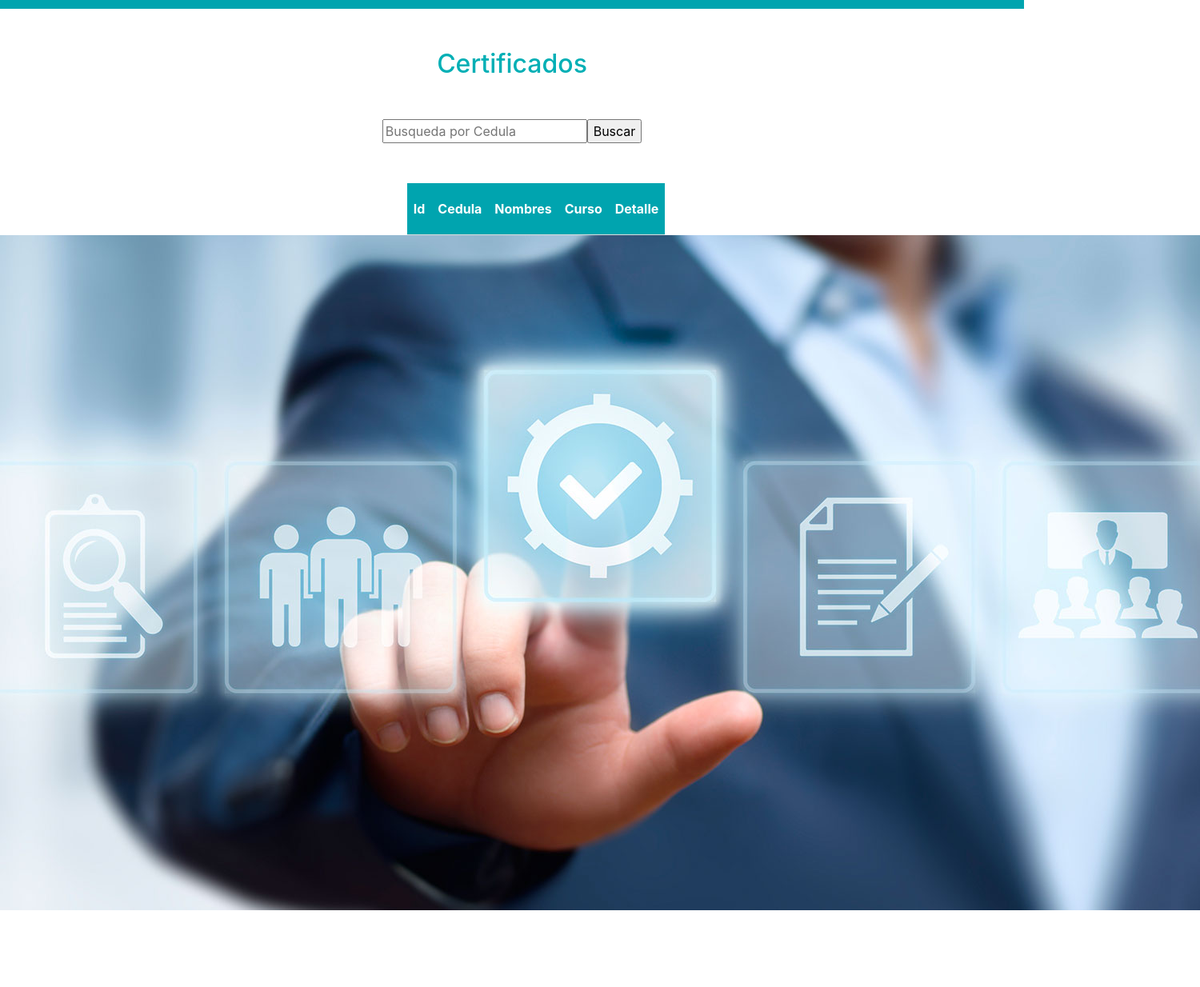
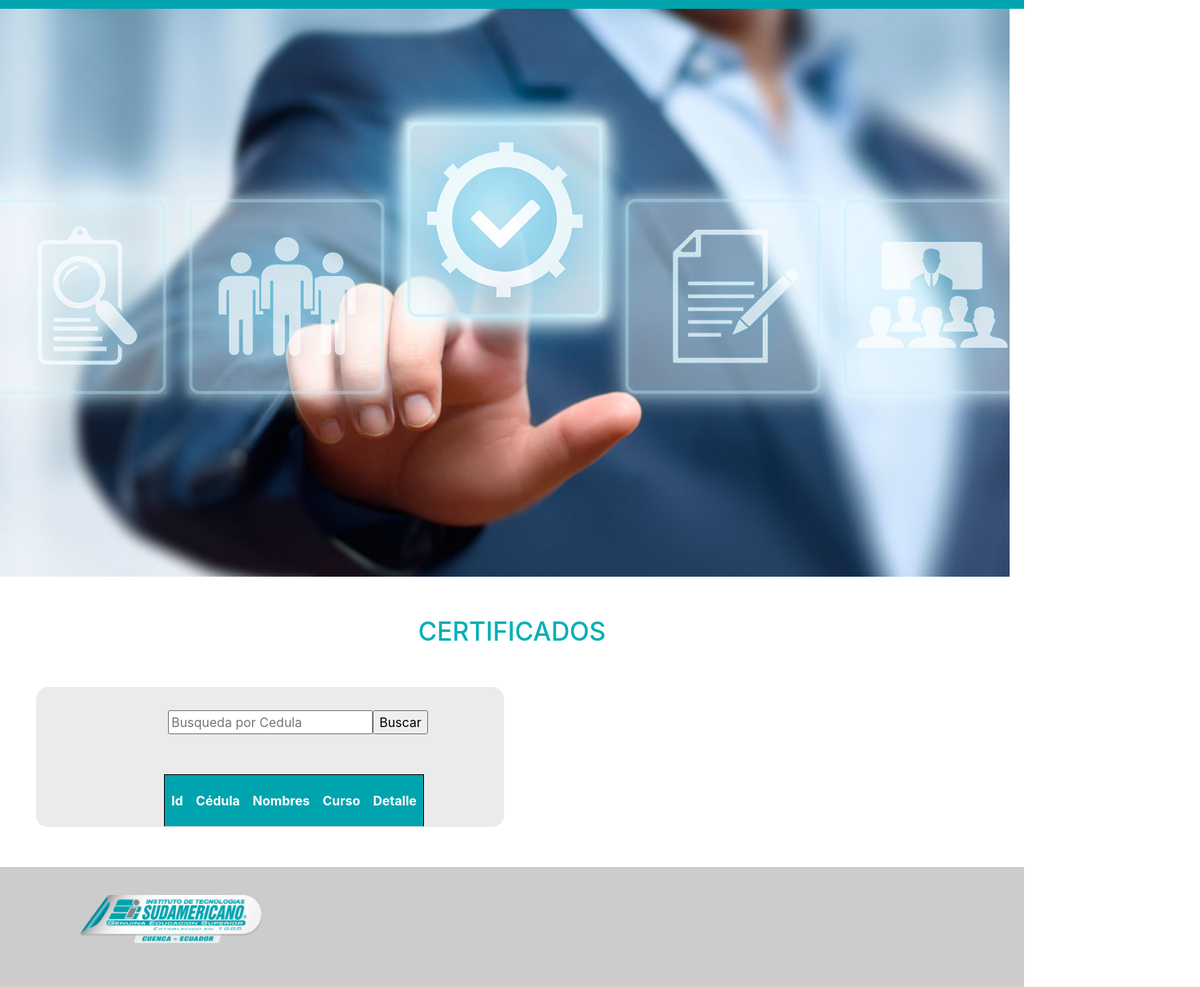
Before and after one commit to maguaman2/app-certificados-fe, a React (Create React App) app: page /certificados in a window 1280 px wide. Shown: the part 75-1309 px from the top of the page at 80% size, 1500 px wide, since content can reach past the window. Before the commit the page ends 1213 px from the top, so only its background shows below. Built offline with nearby package versions, Linux system fonts and the light colour scheme.

Commit message:
cambios pagina  principal

```diff
--- a/public/index.html
+++ b/public/index.html
@@ -9,6 +9,7 @@
       name="description"
       content="Web site created using create-react-app"
     />
+    <link rel="stylesheet" href="style.css">
     <link rel="apple-touch-icon" href="%PUBLIC_URL%/logo192.png" />
     <!--
       manifest.json provides metadata used when your web app is installed on a
@@ -29,6 +30,7 @@
 
 
   </head>
+
   <body>
 
     <noscript>You need to enable JavaScript to run this app.</noscript>
@@ -47,7 +49,15 @@
     -->
 
     <script src="https://cdn.jsdelivr.net/npm/bootstrap@5.1.3/dist/js/bootstrap.bundle.min.js" integrity="sha384-ka7Sk0Gln4gmtz2MlQnikT1wXgYsOg+OMhuP+IlRH9sENBO0LRn5q+8nbTov4+1p" crossorigin="anonymous"></script>
-    <img src="certificacion.jpg" style="width: 1500px; height: 844px;">
+
 
   </body>
+  <footer class="footer">
+
+      <img class="pie" src="suda.png"  height="60px"></img>
+  <div>
+
+  </div>
+
+  </footer>
 </html>
--- /dev/null
+++ b/public/style.css
@@ -0,0 +1,11 @@
+.footer{
+    background: #cdcccc;
+    height: 150px;
+
+}
+.pie{
+    margin-top: 35px;
+    margin-bottom: 10px;
+    margin-left: 100px;
+
+}
--- a/src/Certificados/Certificado.css
+++ b/src/Certificados/Certificado.css
@@ -11,15 +11,19 @@ table {
     margin-top: 50px;
     text-align: center;
     margin-left: 60px;
+    border: 1px solid #000;
+    margin-bottom: 50px;
 }
 td {
-    border-bottom: 1px solid #ddd;
+
     padding: 8px;
     padding-top: 20px;
-
+    border: 1px solid #000;
+    margin-bottom: 50px;
 }
 tr{
     background-color: #f2f2f2;
+    margin-bottom: 50px;
 
 }
 
@@ -31,6 +35,8 @@ th {
     text-align: left;
     background-color: #00A4AF;
     color: white;
+    margin-bottom: 50px;
+
 
 
 }
@@ -106,10 +112,12 @@ th {
 h2{
     text-align: center;
     margin-top: 50px;
-    color: #00AFB5;
+    color: #00A4AF;
 }
 .busqueda{
     margin-top: 50px;
+    text-align: center;
+
 }
 .input{
     margin-left: 100px;
@@ -127,3 +135,14 @@ h2{
 .th{
     background-color: #00A4AF;
 }
+.fnd{
+    background: #ebebeb;
+    border: #ebebeb;
+    margin-left: 45px;
+    margin-right: 650px;
+    border-radius: 15px;
+    margin-top: 10px;
+}
+.margin{
+    margin-top: 50px;
+}
--- a/src/Certificados/CertificadoList.js
+++ b/src/Certificados/CertificadoList.js
@@ -3,7 +3,7 @@ import { Link } from "react-router-dom";
 
 function CertificadoList(props){
 return(
-  <div className="fndo">
+  <div class="table table-bordered">
 
 
     <div className="centrar">
@@ -13,7 +13,7 @@ return(
     <thead >
       <tr >
         <th className="th" >Id</th>
-        <th className="th">Cedula</th>
+        <th className="th">Cédula</th>
         <th className="th">Nombres</th>
         <th className="th">Curso</th>
         <th className="th">Detalle</th>
--- a/src/Certificados/CertificadoPage.js
+++ b/src/Certificados/CertificadoPage.js
@@ -27,12 +27,13 @@ function CertificadoPage() {
   }
 
   return (
-    <div style={{ textAlign: "center" }}>
-      <h2 >Certificados</h2>
+    <div  style={{ marginLeft: "center" }}>
+      <h2 >CERTIFICADOS</h2>
+      <div className="fnd">
 
+       <form  style={{ marginLeft: "70px" }} onSubmit={onSubmit}  className="busqueda">
 
-       <form  onSubmit={onSubmit}  className="busqueda">
-     <label htmlFor="text-search" > </label>
+     <label className="margin" htmlFor="text-search" > </label>
       <input
        id="text-search"
        placeholder="Busqueda por Cedula"
@@ -43,7 +44,6 @@ function CertificadoPage() {
 
     <input   type="submit" value="Buscar"/>
 </form>
-
       <CertificadoList>
         {
           teachers.map(item =>
@@ -53,6 +53,10 @@ function CertificadoPage() {
           )
         }
       </CertificadoList>
+      </div>
+
+
+
     </div>
   );
 
--- a/src/components/Navbar.css
+++ b/src/components/Navbar.css
@@ -13,3 +13,7 @@
     text-decoration: rgb(0, 0, 0);
     color:rgb(255, 255, 255) ;
 }
+.img2{
+
+
+}
--- a/src/components/Navbar.js
+++ b/src/components/Navbar.js
@@ -4,10 +4,13 @@ export default function Navbar() {
 
     return (
 
+    <div>
+
 <nav  class="navbar navbar-expand-lg navbar-light bg-light, li">
   <div class="container-fluid">
   <a class="navbar-brand" href="/certificados">
       <img src="suda.png"  height="60px"></img>
+
     </a>
 
     <button class="navbar-toggler" type="button" data-bs-toggle="collapse" data-bs-target="#navbarSupportedContent" aria-controls="navbarSupportedContent" aria-expanded="false" aria-label="Toggle navigation">
@@ -40,7 +43,22 @@ export default function Navbar() {
     </div>
   </div>
 
+
 </nav>
+
+<div>
+<div>
+ <img className='img2' src="certificacion.png" height="710x" ></img>
+
+ </div>
+
+</div>
+    </div>
+
+
+
+
+
 
 
 
```
Also changed, not shown: public/certificacion.png (renamed from public/certificacion.jpg).
